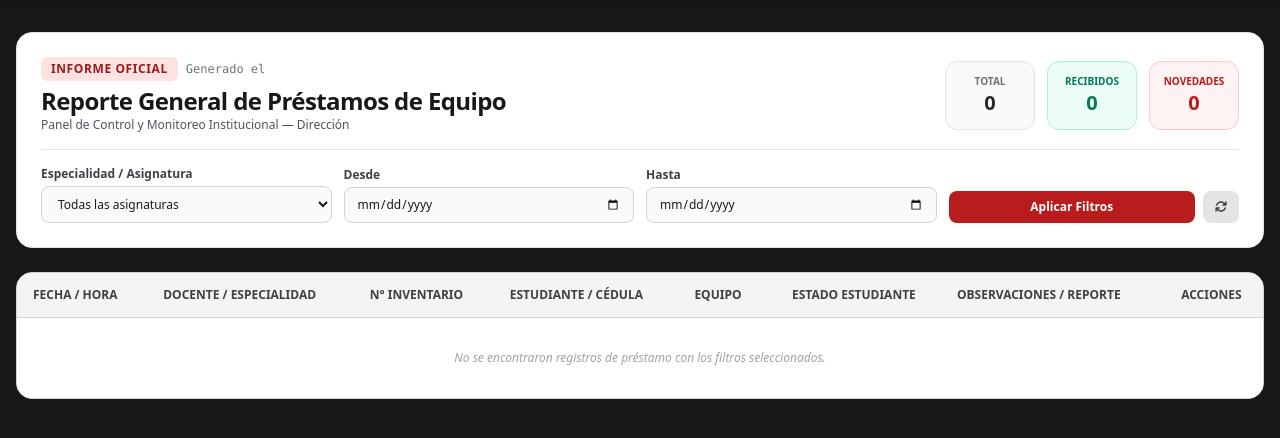
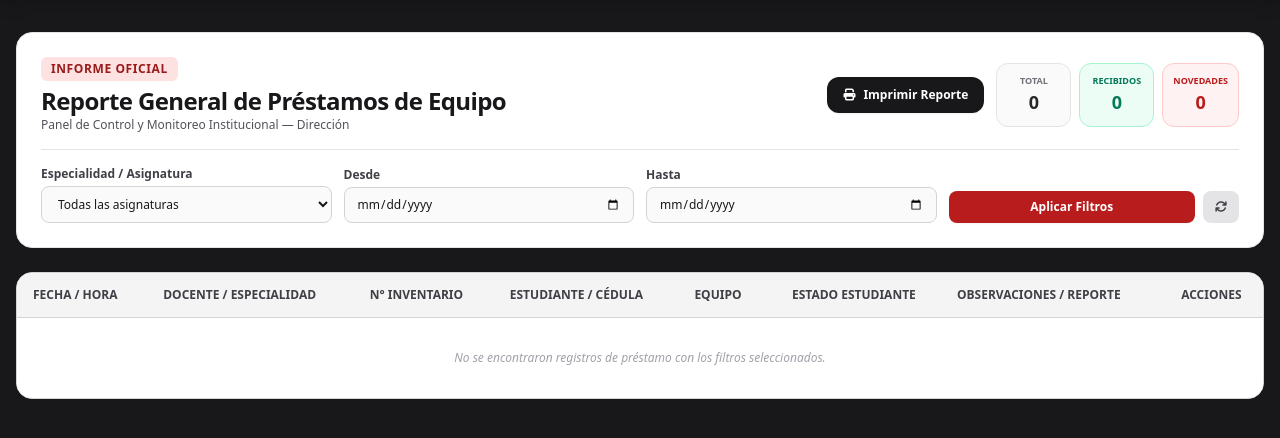
Before and after one commit to gherrera608-sudo/bitacora-tecnologia, a Flask app: page / in a window 1280 px wide. Shown: the part 77-515 px from the top of the page. Run offline with Flask 3, Linux system fonts and the light colour scheme; data that the repository does not hold is empty; some libraries are stand-ins or nearby versions.

Commit message:
Update direccion.html

```diff
--- a/templates/direccion.html
+++ b/templates/direccion.html
@@ -1,38 +1,66 @@
 {% extends 'layout.html' %}
 {% block title %}Reporte de Préstamos - Dirección{% endblock %}
 {% block content %}
+
+<!-- Estilos especiales para ocultar elementos innecesarios al imprimir -->
+<style>
+@media print {
+    /* Ocultar barra superior, filtros y acciones al imprimir */
+    nav, form, .no-print {
+        display: none !important;
+    }
+    body {
+        background-color: white !important;
+        color: black !important;
+    }
+    .print-border {
+        border: none !important;
+        shadow: none !important;
+    }
+    table {
+        font-size: 10pt !important;
+    }
+}
+</style>
+
 <div class="space-y-6">
     <!-- Encabezado Tipo Reporte / Documento Oficial -->
-    <div class="bg-white text-zinc-900 border border-zinc-200 rounded-2xl p-6 shadow-sm">
+    <div class="bg-white text-zinc-900 border border-zinc-200 rounded-2xl p-6 shadow-sm print-border">
         <div class="flex flex-col md:flex-row justify-between items-start md:items-center gap-4 pb-4 border-b border-zinc-200">
             <div>
                 <div class="flex items-center gap-2">
                     <span class="px-2.5 py-1 bg-red-100 text-red-800 text-xs font-bold rounded-md uppercase tracking-wider">Informe Oficial</span>
-                    <span class="text-xs text-zinc-500 font-mono">Generado el {{ datetime.now().strftime('%d/%m/%Y') if datetime else '' }}</span>
                 </div>
                 <h1 class="text-2xl font-black text-zinc-900 mt-1 tracking-tight">Reporte General de Préstamos de Equipo</h1>
                 <p class="text-xs text-zinc-600">Panel de Control y Monitoreo Institucional — Dirección</p>
             </div>
 
-            <!-- Tarjetas Resumen Tipo Reporte -->
-            <div class="flex gap-3 w-full md:w-auto">
-                <div class="flex-1 md:flex-none bg-zinc-50 border border-zinc-200 p-3 rounded-xl text-center min-w-[90px]">
-                    <span class="text-[10px] text-zinc-500 font-bold uppercase block">Total</span>
-                    <span class="text-xl font-black text-zinc-800">{{ total }}</span>
-                </div>
-                <div class="flex-1 md:flex-none bg-emerald-50 border border-emerald-200 p-3 rounded-xl text-center min-w-[90px]">
-                    <span class="text-[10px] text-emerald-700 font-bold uppercase block">Recibidos</span>
-                    <span class="text-xl font-black text-emerald-700">{{ confirmados }}</span>
-                </div>
-                <div class="flex-1 md:flex-none bg-red-50 border border-red-200 p-3 rounded-xl text-center min-w-[90px]">
-                    <span class="text-[10px] text-red-700 font-bold uppercase block">Novedades</span>
-                    <span class="text-xl font-black text-red-700">{{ novedades }}</span>
+            <div class="flex items-center gap-3 w-full md:w-auto">
+                <!-- Botón de Imprimir Reporte -->
+                <button onclick="window.print()" class="no-print bg-zinc-900 hover:bg-zinc-800 text-white font-bold px-4 py-2.5 rounded-xl text-xs flex items-center gap-2 transition shadow-sm">
+                    <i class="fa-solid fa-print"></i> Imprimir Reporte
+                </button>
+
+                <!-- Tarjetas Resumen -->
+                <div class="flex gap-2">
+                    <div class="bg-zinc-50 border border-zinc-200 p-2.5 rounded-xl text-center min-w-[75px]">
+                        <span class="text-[9px] text-zinc-500 font-bold uppercase block">Total</span>
+                        <span class="text-lg font-black text-zinc-800">{{ total }}</span>
+                    </div>
+                    <div class="bg-emerald-50 border border-emerald-200 p-2.5 rounded-xl text-center min-w-[75px]">
+                        <span class="text-[9px] text-emerald-700 font-bold uppercase block">Recibidos</span>
+                        <span class="text-lg font-black text-emerald-700">{{ confirmados }}</span>
+                    </div>
+                    <div class="bg-red-50 border border-red-200 p-2.5 rounded-xl text-center min-w-[75px]">
+                        <span class="text-[9px] text-red-700 font-bold uppercase block">Novedades</span>
+                        <span class="text-lg font-black text-red-700">{{ novedades }}</span>
+                    </div>
                 </div>
             </div>
         </div>
 
-        <!-- Barra de Filtros del Reporte -->
-        <form method="GET" action="{{ url_for('vista_direccion') }}" class="grid grid-cols-1 sm:grid-cols-2 lg:grid-cols-4 gap-3 items-end pt-4">
+        <!-- Barra de Filtros (Se oculta automáticamente al imprimir) -->
+        <form method="GET" action="{{ url_for('vista_direccion') }}" class="no-print grid grid-cols-1 sm:grid-cols-2 lg:grid-cols-4 gap-3 items-end pt-4">
             <div>
                 <label class="text-xs font-bold text-zinc-700 block mb-1">Especialidad / Asignatura</label>
                 <select name="asignatura" class="w-full bg-zinc-50 border border-zinc-300 text-zinc-900 text-xs rounded-lg px-3 py-2 outline-none focus:ring-2 focus:ring-red-500">
@@ -62,7 +90,7 @@
     </div>
 
     <!-- Tabla Principal en Estilo Documento / Hoja de Reporte Imprimible -->
-    <div class="bg-white border border-zinc-300 rounded-2xl shadow-sm overflow-hidden">
+    <div class="bg-white border border-zinc-300 rounded-2xl shadow-sm overflow-hidden print-border">
         <div class="overflow-x-auto">
             <table class="w-full text-left text-xs text-zinc-800">
                 <thead class="bg-zinc-100 text-zinc-700 font-bold uppercase border-b border-zinc-300">
@@ -74,7 +102,7 @@
                         <th class="py-3.5 px-4">Equipo</th>
                         <th class="py-3.5 px-4 text-center">Estado Estudiante</th>
                         <th class="py-3.5 px-4">Observaciones / Reporte</th>
-                        <th class="py-3.5 px-4 text-center">Acciones</th>
+                        <th class="py-3.5 px-4 text-center no-print">Acciones</th>
                     </tr>
                 </thead>
                 <tbody class="divide-y divide-zinc-200 bg-white">
@@ -118,7 +146,7 @@
                                 <span class="text-zinc-400 italic text-[11px]">Sin novedades</span>
                             {% endif %}
                         </td>
-                        <td class="p-4 text-center">
+                        <td class="p-4 text-center no-print">
                             <div class="flex items-center justify-center gap-1.5">
                                 <a href="{{ url_for('editar_prestamo', id=p.id) }}" class="p-1.5 bg-zinc-100 hover:bg-amber-100 text-zinc-700 hover:text-amber-800 border border-zinc-300 rounded-lg transition" title="Editar">
                                     <i class="fa-solid fa-pen text-xs"></i>
```
